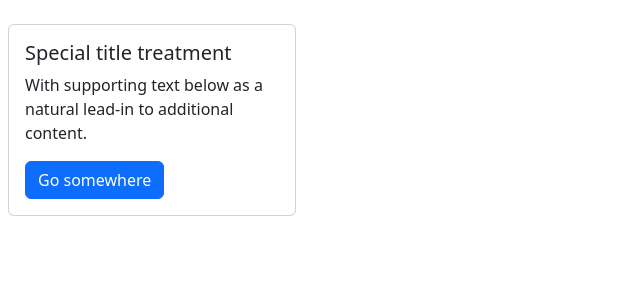
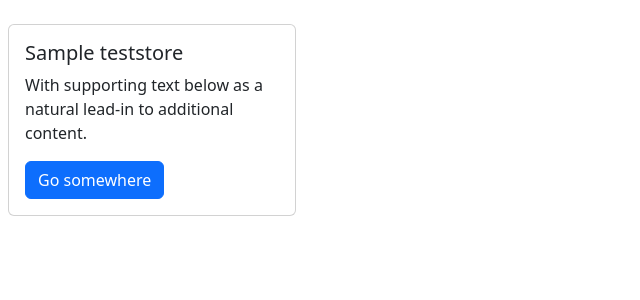
Before and after one commit to Matheus-Carvalho-0x/monitor, a Django app: page /monitor/stores/ in a window 1280 px wide. Shown: the part 56-356 px from the top of the page, without its empty margins (0-640 px from the left). Run offline with Django 5.2, Linux system fonts and the light colour scheme; tables that the repository leaves empty hold one stand-in row (values such as "Sample post").

Commit message:
views.py changed to start pulling data from db; this data is being delivered as context through stores_view(); in stores.html the most basic structure to add as many cards as needed and each with a store name also done. P.S. up to this point 6 cards per line.

```diff
--- a/monitor/core/views.py
+++ b/monitor/core/views.py
@@ -1,8 +1,13 @@
 from django.shortcuts import render
+from .models import TestStore, TestEnviroments, TestValues
 
 # Create your views here.
 def index_view(request):
     return render(request, 'core/index.html')
 
 def stores_view(request):
-    return render(request, 'core/stores.html')
+    context = {
+        "stores": TestStore.objects.all()
+    }
+
+    return render(request, 'core/stores.html', context)
--- a/monitor/templates/core/stores.html
+++ b/monitor/templates/core/stores.html
@@ -20,12 +20,18 @@
             </div>
         </nav>
         <!-- CARDS -->
-        <div class="card mt-4 ms-2 me-2 mb-4" style="width: 18rem;">
-            <div class="card-body">
-                <h5 class="card-title">Special title treatment</h5>
-                <p class="card-text">With supporting text below as a natural lead-in to additional content.</p>
-                <a href="#" class="btn btn-primary">Go somewhere</a>
-            </div>
+        <div class="row">
+            {% for store in stores %}
+                <div class="col-2 mt-4 ms-2 me-2 mb-4">
+                    <div class="card" style="width: 18rem;">
+                        <div class="card-body">
+                            <h5 class="card-title">{{store.name}}</h5>
+                            <p class="card-text">With supporting text below as a natural lead-in to additional content.</p>
+                            <a href="#" class="btn btn-primary">Go somewhere</a>
+                        </div>
+                    </div>
+                </div>
+            {% endfor %}
         </div>
     </body>
 </html>
```
